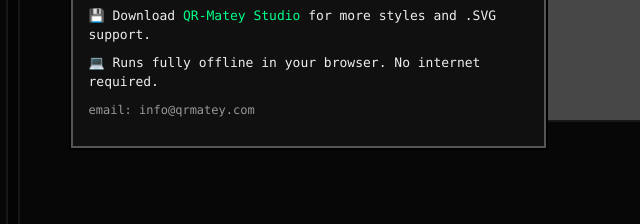
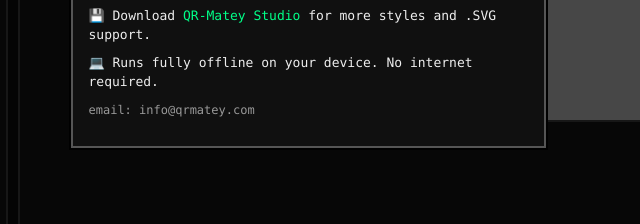
Before and after one commit to 577345663/QR-Matey, a plain HTML site: page index.html in a window 1280 px wide. Shown: the part 536-760 px from the top of the page, 332-972 px from the left. Drawn offline with Linux system fonts and the light colour scheme.

Commit message:
Update index.html

```diff
--- a/index.html
+++ b/index.html
@@ -474,7 +474,7 @@
     <br>
     <p class="small">QR-Matey Studio</p>
     <p>💾 Download <a href="https://qrmatey.com/QR-Matey_Studio.html" download>QR-Matey Studio</a> for more styles and .SVG support.</p>
-    <p>💻 Runs fully offline in your browser. No internet required.</p>
+    <p>💻 Runs fully offline on your device. No internet required.</p>
     <p class="small">email: info@qrmatey.com</p>
   </div>
 </div>
```
